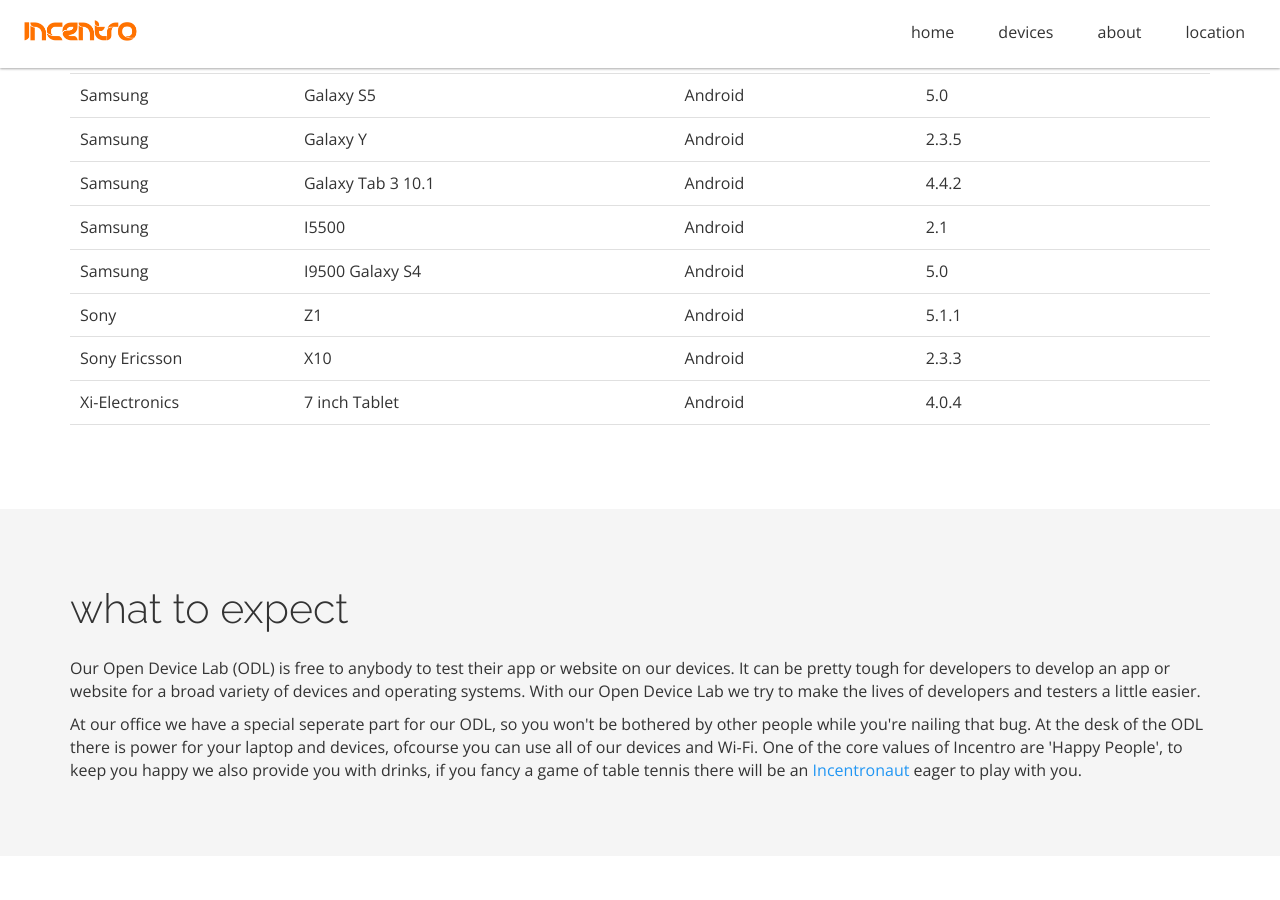
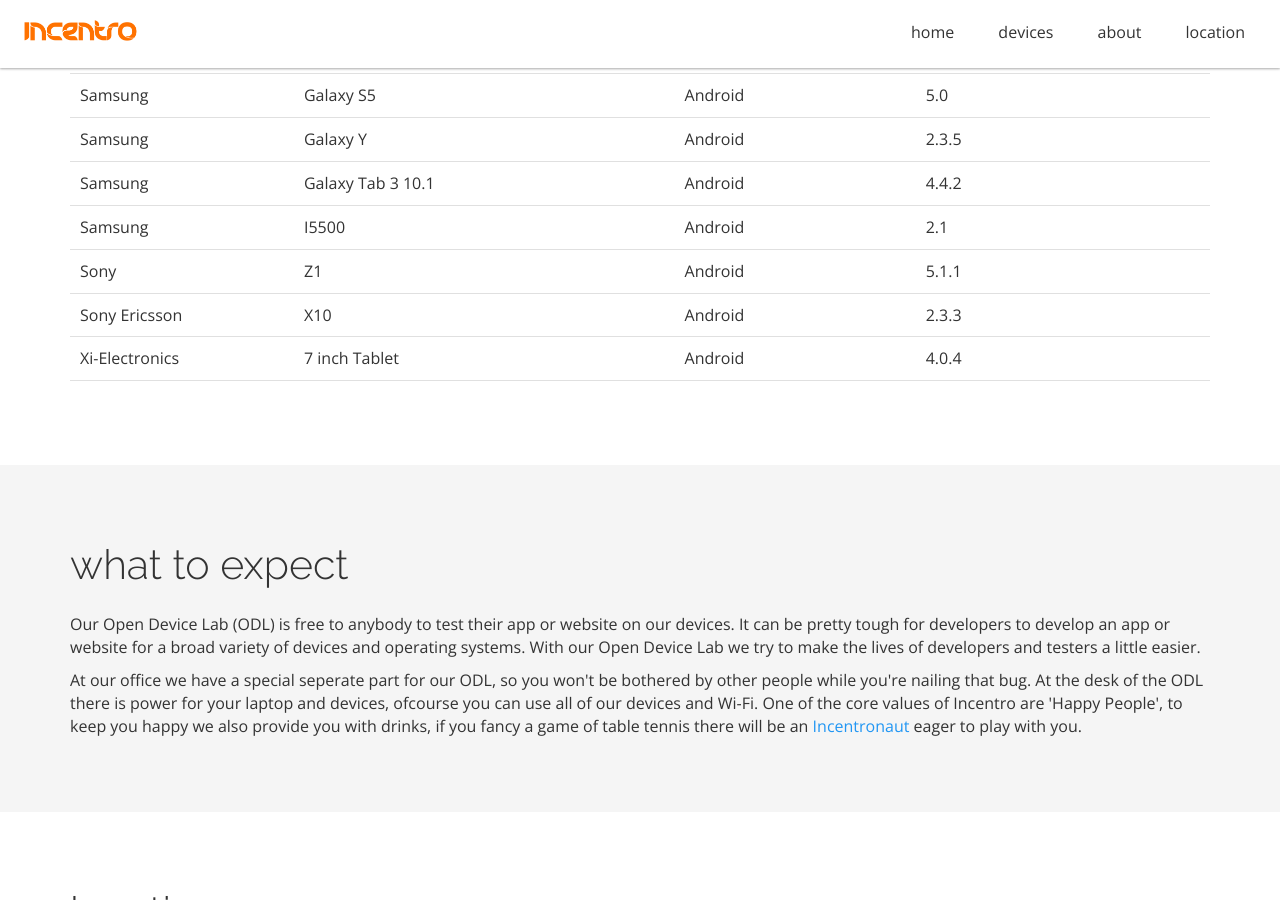
Before and after one commit to incentro/devicelab, a Jekyll site: the page built from index.html, in a window 1280 px wide and 900 px high, scrolled down 1622 px. Built offline with Jekyll 4.4.1, drawn with Linux system fonts in a browser that asks for light colours; nearby versions of some CDN libraries; Markdown is read by kramdown in place of the engine named in the settings.

Commit message:
Update devicelist.yml

```diff
--- a/_data/devicelist.yml
+++ b/_data/devicelist.yml
@@ -175,13 +175,6 @@
   osversion: 2.1
 # Owner: Kasper Reijnders
 
-- title: SamsungI9500GalaxyS4.3.3
-  vendor: Samsung
-  device: I9500 Galaxy S4
-  os: Android
-  osversion: 5.0
-# Owner: Pieter Beekman
-
 - title: SonyZ1.5.1.1
   vendor: Sony
   device: Z1
```
